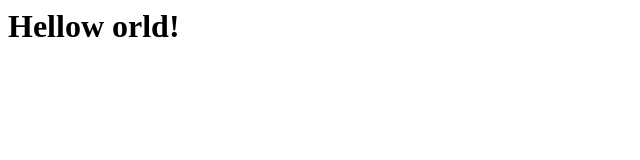
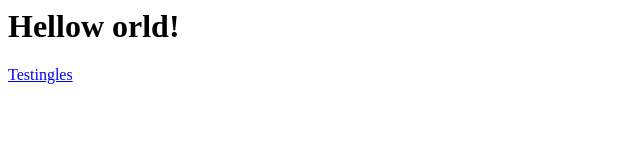
Before and after one commit to Foreplay241/kanisaGen, a plain HTML site: page index.html in a window 1280 px wide. Shown: the full height of the page, 0-640 px from the left. Drawn offline with Linux system fonts and the light colour scheme.

Commit message:
Update index.html

```diff
--- a/index.html
+++ b/index.html
@@ -1,3 +1,3 @@
 <h1>Hellow orld!</h1>
 
-<a href="vaultHTML/kanisa-project.html">
+<a href="vaultHTML/kanisa-project.html">Testingles</a>
```
